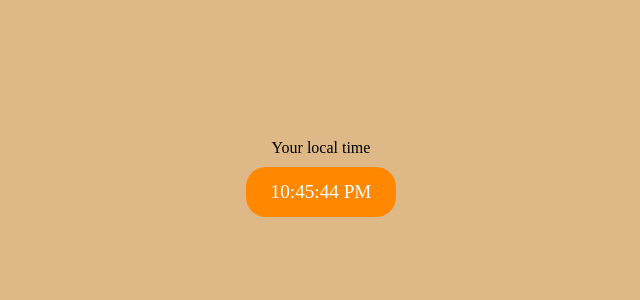
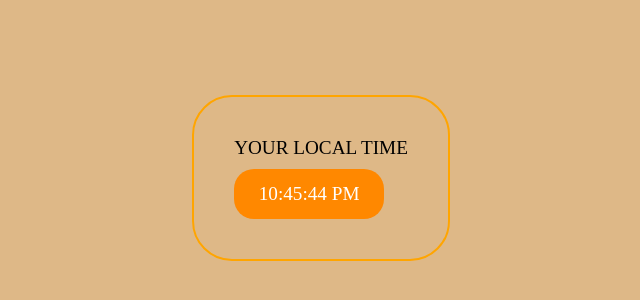
Before and after one commit to AyeshaAnwar2/digital-clock-project, a plain HTML site: page index.html in a window 1280 px wide. Shown: the part 222-522 px from the top of the page, without its empty margins (319-959 px from the left). Drawn offline with Linux system fonts and the light colour scheme.

Commit message:
project completed

```diff
--- a/style.css
+++ b/style.css
@@ -11,9 +11,19 @@ body{
 
 .container{
     text-align: center;
+    border: 2px solid orange;
+    padding: 40px;
+    border-radius: 40px;
+    /* display: flex;
+    align-items: center;
+    justify-content: center; */
 }
 
-
+.container span{
+    font-size: larger;
+    text-transform: uppercase;
+    color: black;
+}
 #clock{
     width: 150px;
     height: 50px;
```
